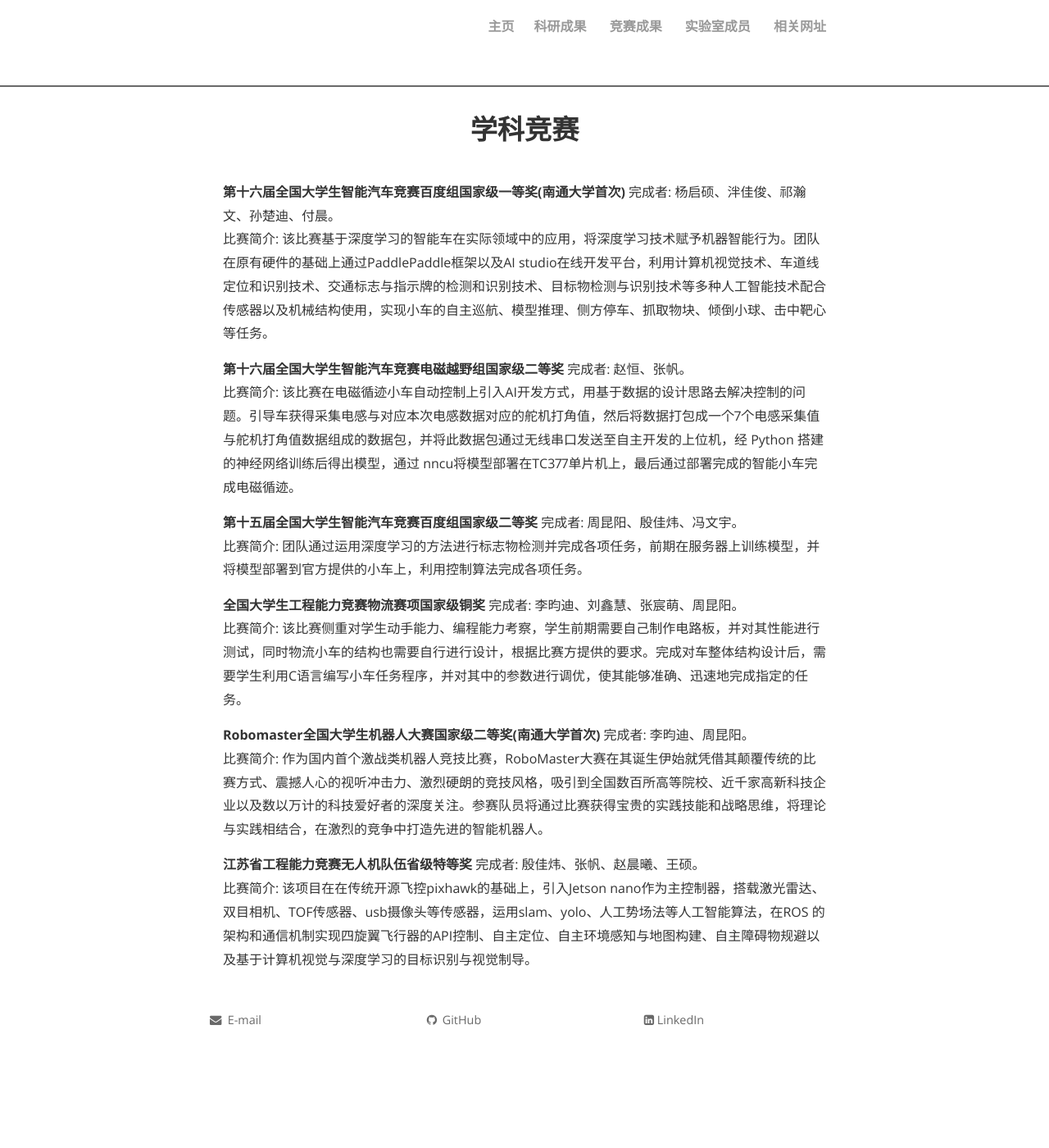
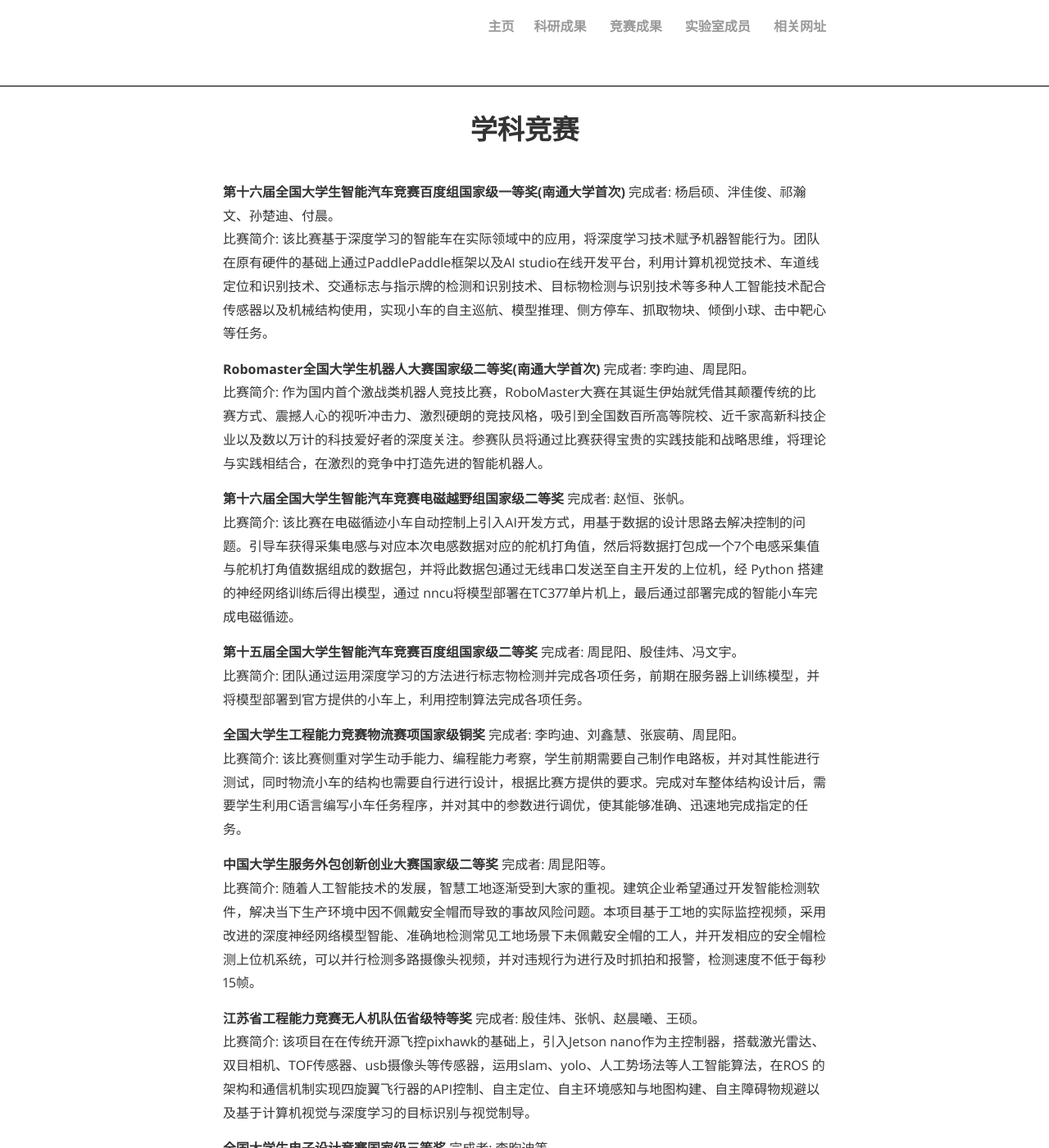
Before and after one commit to ZhangJianLab/ZhangJianLab.github.io, a Jekyll site: the page built from about.md, in a window 1280 px wide and 1400 px high. Shown: the whole window at 82% size. Built offline with Jekyll 4.4.1, drawn with Linux system fonts in a browser that asks for light colours; nearby versions of some CDN libraries; comment, search, counter and statistics services are not loaded; a style sheet for code colours, icons or effects is not loaded; some of the changed text lies outside the part shown.

Commit message:
firsedssssss commit

```diff
--- a/about.md
+++ b/about.md
@@ -8,6 +8,9 @@ permalink: /about/
 比赛简介: 该比赛基于深度学习的智能车在实际领域中的应用，将深度学习技术赋予机器智能行为。团队在原有硬件的基础上通过PaddlePaddle框架以及AI studio在线开发平台，利用计算机视觉技术、车道线定位和识别技术、交通标志与指示牌的检测和识别技术、目标物检测与识别技术等多种人工智能技术配合传感器以及机械结构使用，实现小车的自主巡航、模型推理、侧方停车、抓取物块、倾倒小球、击中靶心等任务。
 <br>
 
+<strong>Robomaster全国大学生机器人大赛国家级二等奖(南通大学首次)</strong> 完成者: 李昀迪、周昆阳。<br>
+比赛简介: 作为国内首个激战类机器人竞技比赛，RoboMaster大赛在其诞生伊始就凭借其颠覆传统的比赛方式、震撼人心的视听冲击力、激烈硬朗的竞技风格，吸引到全国数百所高等院校、近千家高新科技企业以及数以万计的科技爱好者的深度关注。参赛队员将通过比赛获得宝贵的实践技能和战略思维，将理论与实践相结合，在激烈的竞争中打造先进的智能机器人。
+<br>
 
 <strong>第十六届全国大学生智能汽车竞赛电磁越野组国家级二等奖</strong> 完成者: 赵恒、张帆。<br>
 比赛简介: 该比赛在电磁循迹小车自动控制上引入AI开发方式，用基于数据的设计思路去解决控制的问题。引导车获得采集电感与对应本次电感数据对应的舵机打角值，然后将数据打包成一个7个电感采集值与舵机打角值数据组成的数据包，并将此数据包通过无线串口发送至自主开发的上位机，经 Python 搭建的神经网络训练后得出模型，通过 nncu将模型部署在TC377单片机上，最后通过部署完成的智能小车完成电磁循迹。
@@ -24,12 +27,16 @@ permalink: /about/
 <br>
 
 
-
-<strong>Robomaster全国大学生机器人大赛国家级二等奖(南通大学首次)</strong> 完成者: 李昀迪、周昆阳。<br>
-比赛简介: 作为国内首个激战类机器人竞技比赛，RoboMaster大赛在其诞生伊始就凭借其颠覆传统的比赛方式、震撼人心的视听冲击力、激烈硬朗的竞技风格，吸引到全国数百所高等院校、近千家高新科技企业以及数以万计的科技爱好者的深度关注。参赛队员将通过比赛获得宝贵的实践技能和战略思维，将理论与实践相结合，在激烈的竞争中打造先进的智能机器人。
+<strong>中国大学生服务外包创新创业大赛国家级二等奖</strong> 完成者: 周昆阳等。<br>
+比赛简介: 随着人工智能技术的发展，智慧工地逐渐受到大家的重视。建筑企业希望通过开发智能检测软件，解决当下生产环境中因不佩戴安全帽而导致的事故风险问题。本项目基于工地的实际监控视频，采用改进的深度神经网络模型智能、准确地检测常见工地场景下未佩戴安全帽的工人，并开发相应的安全帽检测上位机系统，可以并行检测多路摄像头视频，并对违规行为进行及时抓拍和报警，检测速度不低于每秒15帧。
 <br>
-
 
 <strong>江苏省工程能力竞赛无人机队伍省级特等奖</strong> 完成者: 殷佳炜、张帆、赵晨曦、王硕。<br>
 比赛简介: 该项目在在传统开源飞控pixhawk的基础上，引入Jetson nano作为主控制器，搭载激光雷达、双目相机、TOF传感器、usb摄像头等传感器，运用slam、yolo、人工势场法等人工智能算法，在ROS 的架构和通信机制实现四旋翼飞行器的API控制、自主定位、自主环境感知与地图构建、自主障碍物规避以及基于计算机视觉与深度学习的目标识别与视觉制导。
 <br>
+
+<strong>全国大学生电子设计竞赛国家级三等奖</strong> 完成者: 李昀迪等。<br>
+<br>
+
+<strong>江苏省机器人大赛一等奖4项</strong> 完成者: 万滋林、顾豪杰、唐一鸣、何欣樾。<br>
+<br>
--- a/people.html
+++ b/people.html
@@ -5,7 +5,7 @@ permalink: /people/
 ---
 
 <font size="+2"><strong> 指导教师</strong></font><br>
-<a href="https://zjxy.ntu.edu.cn/2020/0620/c2206a145648/page.htm"> 邵叶秦:</a>博士，南通大学交通与土木工程学院副教授，智能车指导教师，研究方向为计算机视觉、图像处理。<br>
+<a href="https://zjxy.ntu.edu.cn/2020/0620/c2206a145648/page.htm"> 邵叶秦:</a>博士，南通大学交通与土木工程学院副教授，智能车指导教师，研究方向为计算机视觉。<br>
 曹海平:智能视觉与智能机器人实验室负责老师，研究方向为智能控制。<br>
 傅怀梁:张謇学院副院长。
 <br>
```
